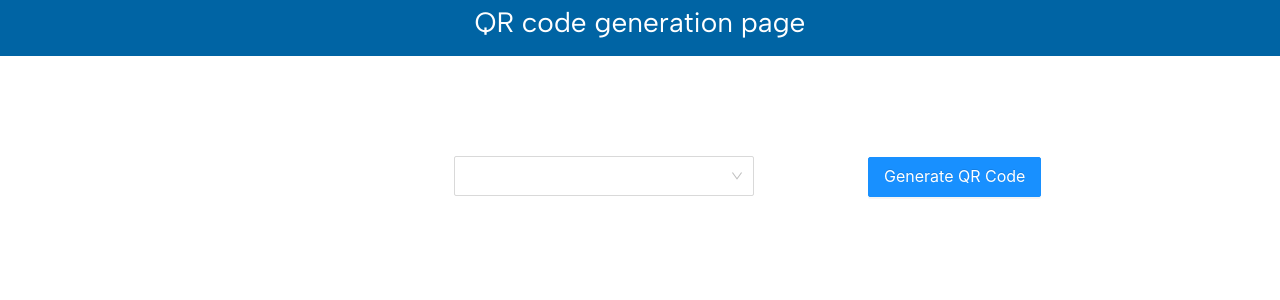
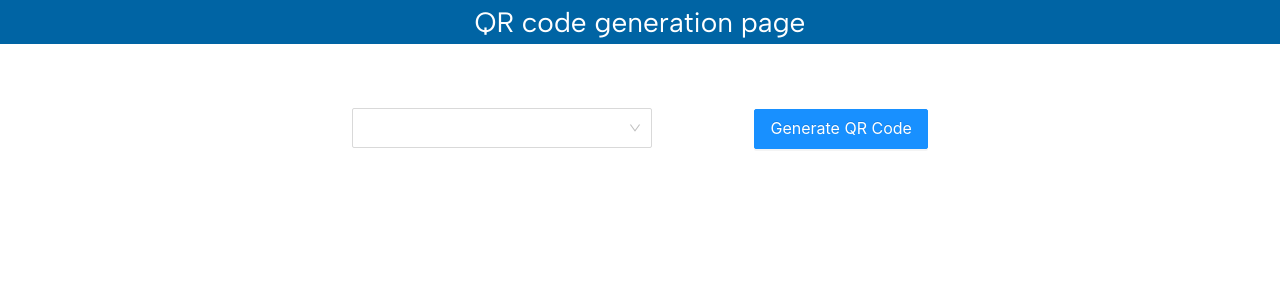
Before and after one commit to zichengshan/Menstruation_Equality_Map, a React (Create React App) app in the folder front_end/: page /qrcode in a window 1280 px wide. Shown: the top 300 px of the page. Built offline with nearby package versions, Linux system fonts and the light colour scheme; no server answers.

Commit message:
CSS styling for Qrcode and report page

```diff
--- a/front_end/src/pages/Qrcode.css
+++ b/front_end/src/pages/Qrcode.css
@@ -1,36 +1,33 @@
-.button {
-    margin-left: 50px !important;
+.qr--body {
     text-align: center;
-    position: relative;
-    left: 23%;
-    margin-top: 40px;
+    margin-top: 5%;
 }
 
-.Cascader {
-    margin-top: 100px;
-    width: 300px !important;
-    text-align: center;
-    /* position: relative; */
-    left: 20%;
-
-
+.qr--Cascader {
+    width: 300px;
 }
 
-.Header {
-    height: 7vh;
+.qr--button {
+    margin-left: 8%;
 }
 
-@media only screen and (min-width: 800px) {
-    .Cascader {
-        margin-left: 70px;
-        left: 30%;
+@media only screen and (max-width: 800px) {
+    .qr--body {
+        display: flex;
+        flex-direction: column;
+        text-align: center;
     }
 
-    .button {
-        left: 35%;
+    .qr--button {
+        margin-top: 20px;
         margin-left: auto;
-        /* background-color: red; */
-
+        margin-right: auto;
     }
 
+    .qr--Cascader {
+        margin-left: auto;
+        margin-right: auto;
+        margin-top: 5%;
+        width: 60%;
+    }
 }
--- a/front_end/src/pages/Qrcode.js
+++ b/front_end/src/pages/Qrcode.js
@@ -54,8 +54,8 @@ function Qrcode() {
     const displayRender = (labels) => labels[labels.length - 1];
 
     return (
-        <div className='Item'>
-            <div className="Header" style={{
+        <div>
+            <div style={{
                 backgroundColor: "#0064a4"
             }}>
                 <h1 style={{
@@ -66,19 +66,17 @@ function Qrcode() {
                     QR code generation page
                 </h1>
             </div>
-            <Cascader size="large" className='Cascader'
-                options={buildingList}
-                expandTrigger="hover"
-                displayRender={displayRender}
-                onChange={onChange}
-            />
-            <span>
-                <Button type="primary" size="large" className='button' onClick={generateQrCode}>
+            <div className='qr--body'>
+                <Cascader size="large" className='qr--Cascader'
+                    options={buildingList}
+                    expandTrigger="hover"
+                    displayRender={displayRender}
+                    onChange={onChange}
+                />
+                <Button type="primary" size="large" className='qr--button' onClick={generateQrCode}>
                     Generate QR Code
                 </Button>
-            </span>
-
-
+            </div>
         </div>
     );
 };
--- a/front_end/src/pages/Report.css
+++ b/front_end/src/pages/Report.css
@@ -9,5 +9,6 @@
     flex-direction: column;
     min-height: 100vh;
 }
-.Header{
+.report--span {
+    font-size: medium;
 }
--- a/front_end/src/pages/Report.js
+++ b/front_end/src/pages/Report.js
@@ -52,7 +52,7 @@ function Report() {
       <div style={{ textAlign: "center", marginTop: "50px", fontSize: "20px"}}>
         <span>{restroomNum?restroomNum.replaceAll("_"," "):restroomNum} - floor: {floorName} - {buildingName?buildingName.replaceAll("_"," "):buildingName}</span>
         <div>
-          <span>If the product is empty, please click "submit"!</span>
+          <span className="report--span">If the product is empty, please click "submit"!</span>
         </div>
         <Button type="primary" htmlType="submit" onClick={submitReport} style={{
           marginTop: "30px",
```
